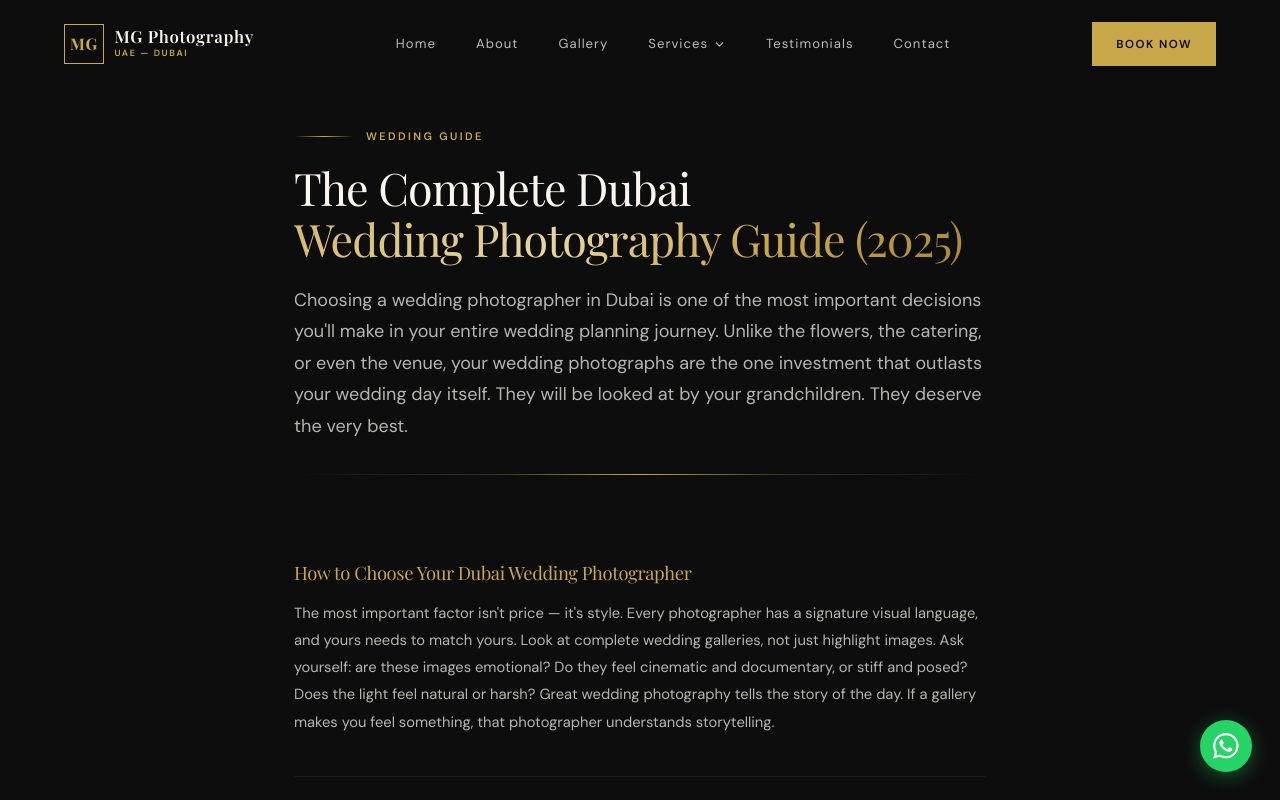
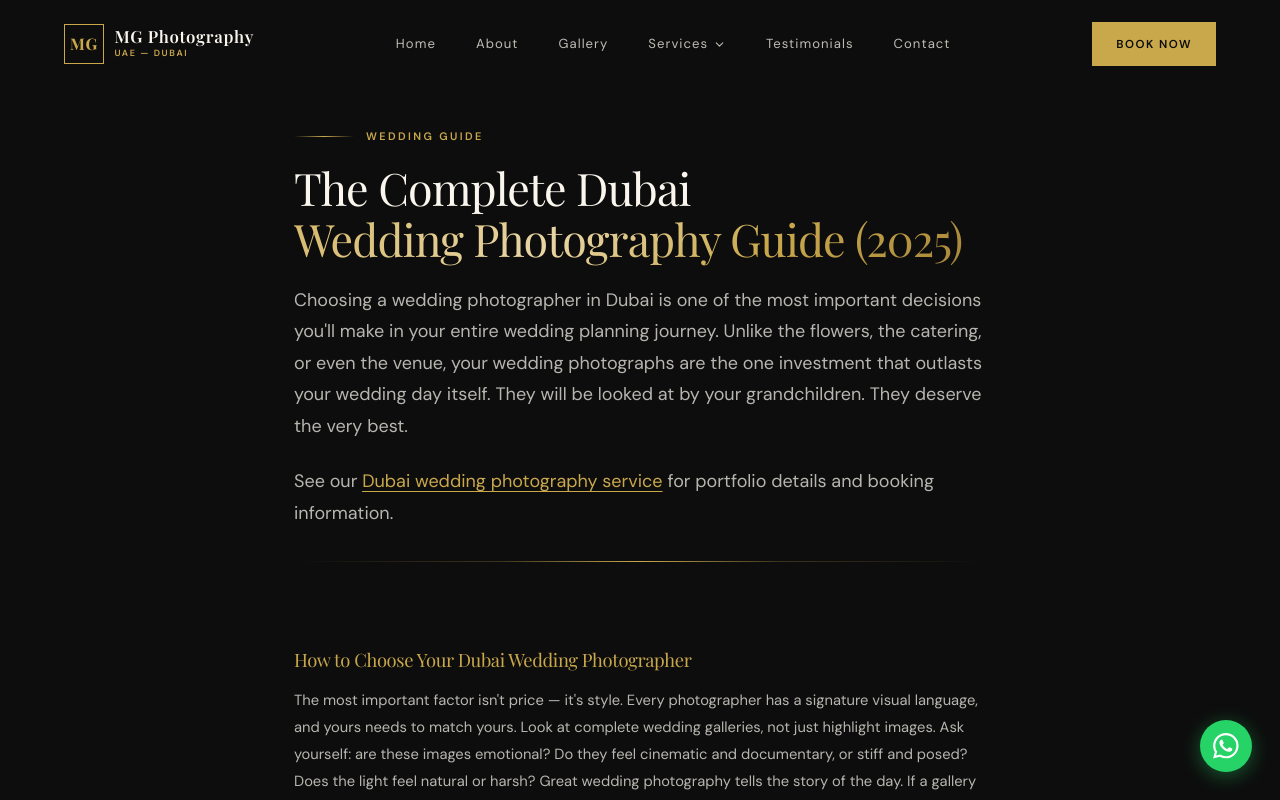
Before and after one commit to mgphotographyglobal/mgphotographyglobal, a Next.js app: page /guides/dubai-wedding-photography-guide in a window 1280 px wide. Shown: the top 800 px of the page. Built offline with nearby package versions, Linux system fonts and the light colour scheme; a web font is replaced by a local one.

Commit message:
fix(seo): link dubai-wedding-photography-guide guide to service

```diff
--- a/app/guides/dubai-wedding-photography-guide/page.tsx
+++ b/app/guides/dubai-wedding-photography-guide/page.tsx
@@ -14,7 +14,8 @@ export default function DubaiWeddingGuide() {
       <div className="container-luxury" style={{maxWidth:"820px"}}>
         <div className="label" style={{marginBottom:"1rem",display:"flex",alignItems:"center",gap:"0.75rem"}}><div className="gold-line"/>Wedding Guide</div>
         <h1 className="display-md" style={{marginBottom:"1.25rem"}}>The Complete Dubai<br/><span className="text-gold-gradient">Wedding Photography Guide (2025)</span></h1>
-        <p className="body-lg" style={{marginBottom:"2rem"}}>Choosing a wedding photographer in Dubai is one of the most important decisions you'll make in your entire wedding planning journey. Unlike the flowers, the catering, or even the venue, your wedding photographs are the one investment that outlasts your wedding day itself. They will be looked at by your grandchildren. They deserve the very best.</p>
+        <p className="body-lg" style={{marginBottom:"1.5rem"}}>Choosing a wedding photographer in Dubai is one of the most important decisions you&apos;ll make in your entire wedding planning journey. Unlike the flowers, the catering, or even the venue, your wedding photographs are the one investment that outlasts your wedding day itself. They will be looked at by your grandchildren. They deserve the very best.</p>
+        <p className="body-lg" style={{marginBottom:"2rem"}}>See our <a href="/wedding-photography-dubai/" style={{color:"var(--gold)",textDecoration:"underline",textUnderlineOffset:"0.2em"}}>Dubai wedding photography service</a> for portfolio details and booking information.</p>
         <div className="gold-line-full"/>
       </div>
     </section>
```
